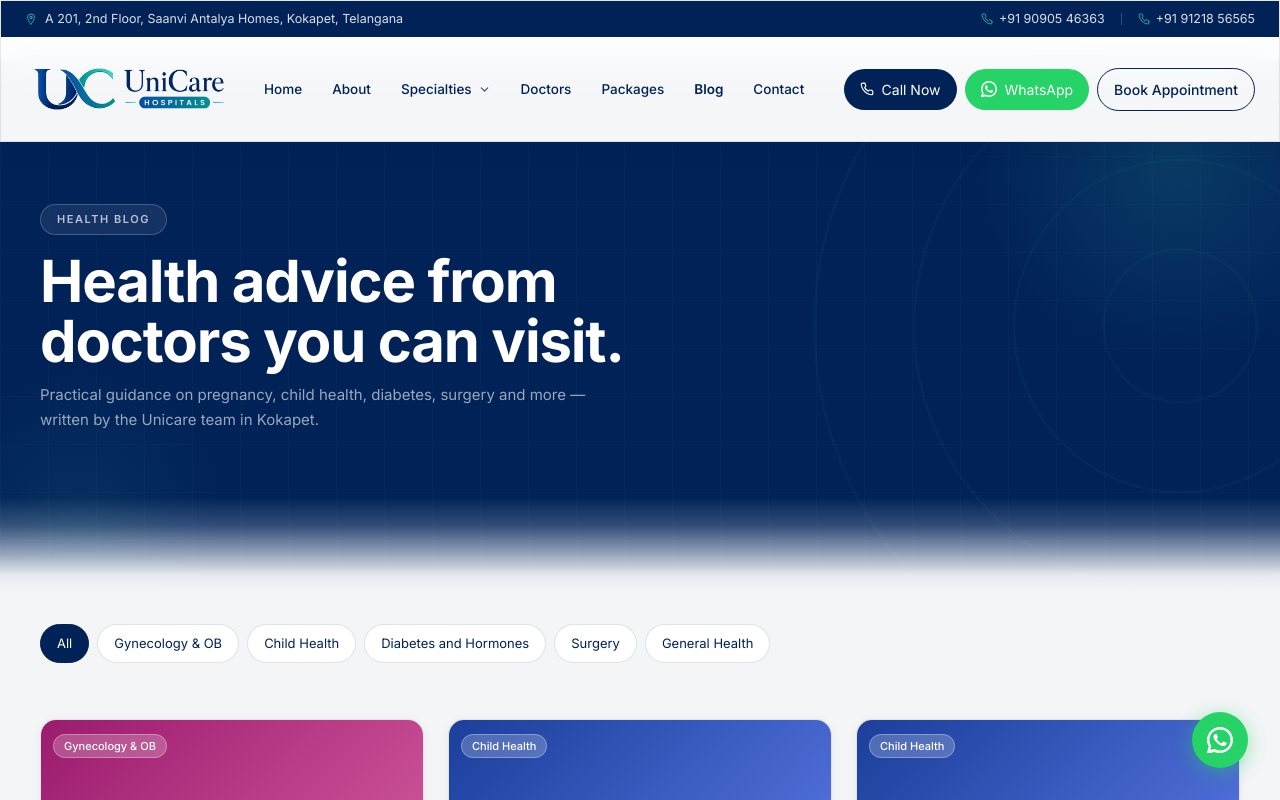
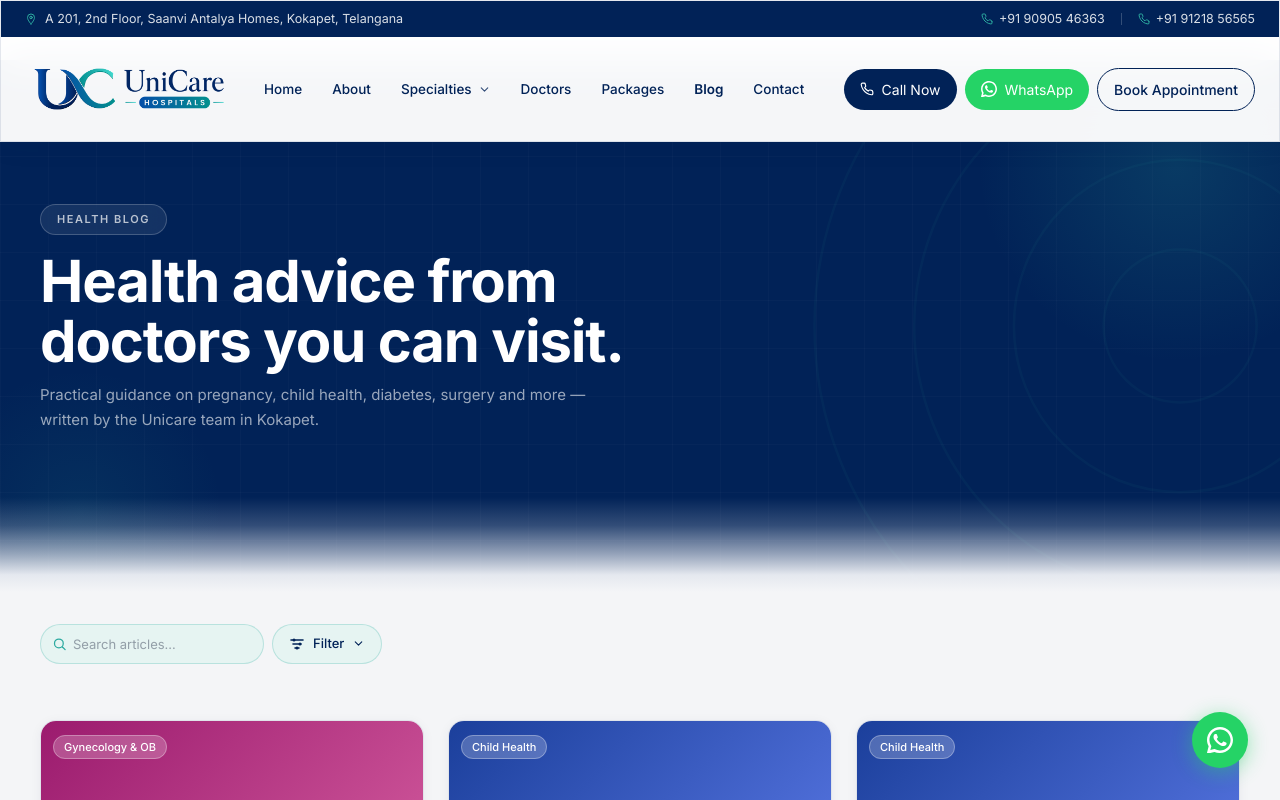
Before and after one commit to BrilliantBrains-CodeBase/unicare-website, a React (Vite) app: page /blog in a window 1280 px wide. Shown: the top 800 px of the page. Built offline with nearby package versions, Linux system fonts and the light colour scheme.

Commit message:
search bar fix

```diff
--- a/src/components/FilterBar.jsx
+++ b/src/components/FilterBar.jsx
@@ -41,10 +41,10 @@ export default function FilterBar({
   const isFiltered = activeFilter !== 'All';
 
   return (
-    <div className="flex items-center gap-3">
-      {/* Search */}
-      <div className="relative flex-1">
-        <span className="absolute left-3.5 top-1/2 -translate-y-1/2 pointer-events-none" style={{ color: 'var(--muted)' }}>
+    <div className="flex items-center gap-2">
+      {/* Search — pill, glassmorphic, compact */}
+      <div className="relative w-44 sm:w-56">
+        <span className="absolute left-3 top-1/2 -translate-y-1/2 pointer-events-none" style={{ color: 'var(--teal)' }}>
           <Search s={15}/>
         </span>
         <input
@@ -52,7 +52,12 @@ export default function FilterBar({
           value={searchQuery}
           onChange={e => onSearch(e.target.value)}
           placeholder={searchPlaceholder}
-          className="h-11 w-full rounded-xl border border-(--line) pl-10 pr-4 text-[14px] text-(--navy) bg-white focus:outline-none focus:ring-2 focus:ring-(--teal)/30 focus:border-(--teal) placeholder:text-(--muted)/50 transition"
+          className="h-10 w-full rounded-full pl-8 pr-4 text-[13px] transition-all duration-200 focus:outline-none placeholder:text-(--muted)/60"
+          style={{
+            background: 'var(--teal-soft)',
+            border: '1px solid rgba(44,170,160,0.25)',
+            color: 'var(--navy)',
+          }}
         />
       </div>
 
@@ -60,10 +65,10 @@ export default function FilterBar({
       <div className="relative shrink-0" ref={wrapRef}>
         <button
           onClick={() => setOpen(o => !o)}
-          className="h-11 inline-flex items-center gap-2 px-4 rounded-xl border text-[13.5px] font-medium transition-all duration-200 cursor-pointer"
+          className="h-10 inline-flex items-center gap-2 px-4 rounded-full text-[13px] font-medium transition-all duration-200 cursor-pointer"
           style={isFiltered || open
-            ? { background: 'var(--navy)', color: '#fff', borderColor: 'var(--navy)' }
-            : { background: 'white', color: 'var(--navy)', borderColor: 'var(--line)' }
+            ? { background: 'var(--navy)', color: '#fff', border: '1px solid var(--navy)', boxShadow: '0 2px 10px rgba(1,34,87,0.18)' }
+            : { background: 'var(--teal-soft)', border: '1px solid rgba(44,170,160,0.25)', color: 'var(--navy)' }
           }
           aria-haspopup="listbox"
           aria-expanded={open}
@@ -79,7 +84,8 @@ export default function FilterBar({
 
         {open && (
           <div
-            className="absolute right-0 top-full mt-2 w-56 bg-white rounded-2xl border border-(--line) shadow-xl z-50 py-2 overflow-hidden"
+            className="absolute right-0 top-full mt-2 w-56 rounded-2xl border border-(--line) shadow-xl z-50 py-2 overflow-hidden"
+            style={{ background: 'rgba(255,255,255,0.90)', backdropFilter: 'blur(16px)', WebkitBackdropFilter: 'blur(16px)' }}
             role="listbox"
             aria-label="Filter options"
           >
--- a/src/pages/Blog/index.jsx
+++ b/src/pages/Blog/index.jsx
@@ -2,6 +2,7 @@ import { useState } from 'react';
 import { motion } from 'framer-motion';
 import SEO from '../../components/SEO';
 import PageBanner from '../../components/PageBanner';
+import FilterBar from '../../components/FilterBar';
 import { fadeUp, stagger, vp } from '../../lib/animations';
 import { getDoctorBySlug } from '../../data/doctors';
 import posts from '../../../data/blog/posts.json';
@@ -13,10 +14,17 @@ const gridStagger = stagger(0.07, 0.1);
 
 export default function Blog() {
   const [activeCategory, setActiveCategory] = useState('All');
+  const [searchQuery,    setSearchQuery]    = useState('');
 
-  const filtered = activeCategory === 'All'
-    ? posts
-    : posts.filter(p => p.category === activeCategory);
+  const q = searchQuery.toLowerCase();
+  const filtered = posts
+    .filter(p => activeCategory === 'All' || p.category === activeCategory)
+    .filter(p => !q || p.title.toLowerCase().includes(q) || p.excerpt.toLowerCase().includes(q));
+
+  function handleCategory(cat) {
+    setActiveCategory(cat);
+    setSearchQuery('');
+  }
 
   return (
     <>
@@ -33,24 +41,17 @@ export default function Blog() {
         subtitle="Practical guidance on pregnancy, child health, diabetes, surgery and more — written by the Unicare team in Kokapet."
       />
 
-      {/* Category filter */}
+      {/* Filter bar */}
       <section className="px-4 sm:px-6 lg:px-10 pt-8 pb-0">
-        <div className="max-w-330 mx-auto flex flex-wrap gap-2" role="tablist" aria-label="Filter blog posts by category">
-          {CATEGORIES.map(cat => (
-            <button
-              key={cat}
-              role="tab"
-              aria-selected={activeCategory === cat}
-              onClick={() => setActiveCategory(cat)}
-              className="pill text-[13px] cursor-pointer transition-all duration-200"
-              style={activeCategory === cat
-                ? { background: 'var(--navy)', color: '#fff', borderColor: 'var(--navy)' }
-                : {}
-              }
-            >
-              {cat}
-            </button>
-          ))}
+        <div className="max-w-330 mx-auto">
+          <FilterBar
+            searchQuery={searchQuery}
+            onSearch={setSearchQuery}
+            searchPlaceholder="Search articles…"
+            filters={CATEGORIES}
+            activeFilter={activeCategory}
+            onFilter={handleCategory}
+          />
         </div>
       </section>
 
```
Also changed, not shown: 5 other files (tests, documents, lock files or other folders).
